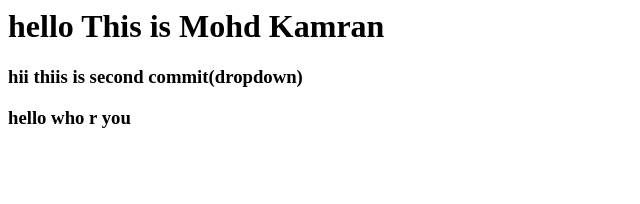
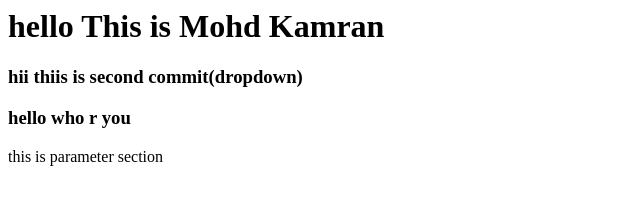
Before and after one commit to kamran415/localRepo, a plain HTML site: page index.html in a window 1280 px wide. Shown: the whole page, without its empty margins (0-640 px from the left). Drawn offline with Linux system fonts and the light colour scheme.

Commit message:
add another method

```diff
--- a/index.html
+++ b/index.html
@@ -1,3 +1,4 @@
 <h1>hello This is Mohd Kamran</h1>
 <h3>hii thiis is second commit(dropdown)</h3>
 <h3>hello who r you</h3>
+<p>this is parameter section</p>
```
